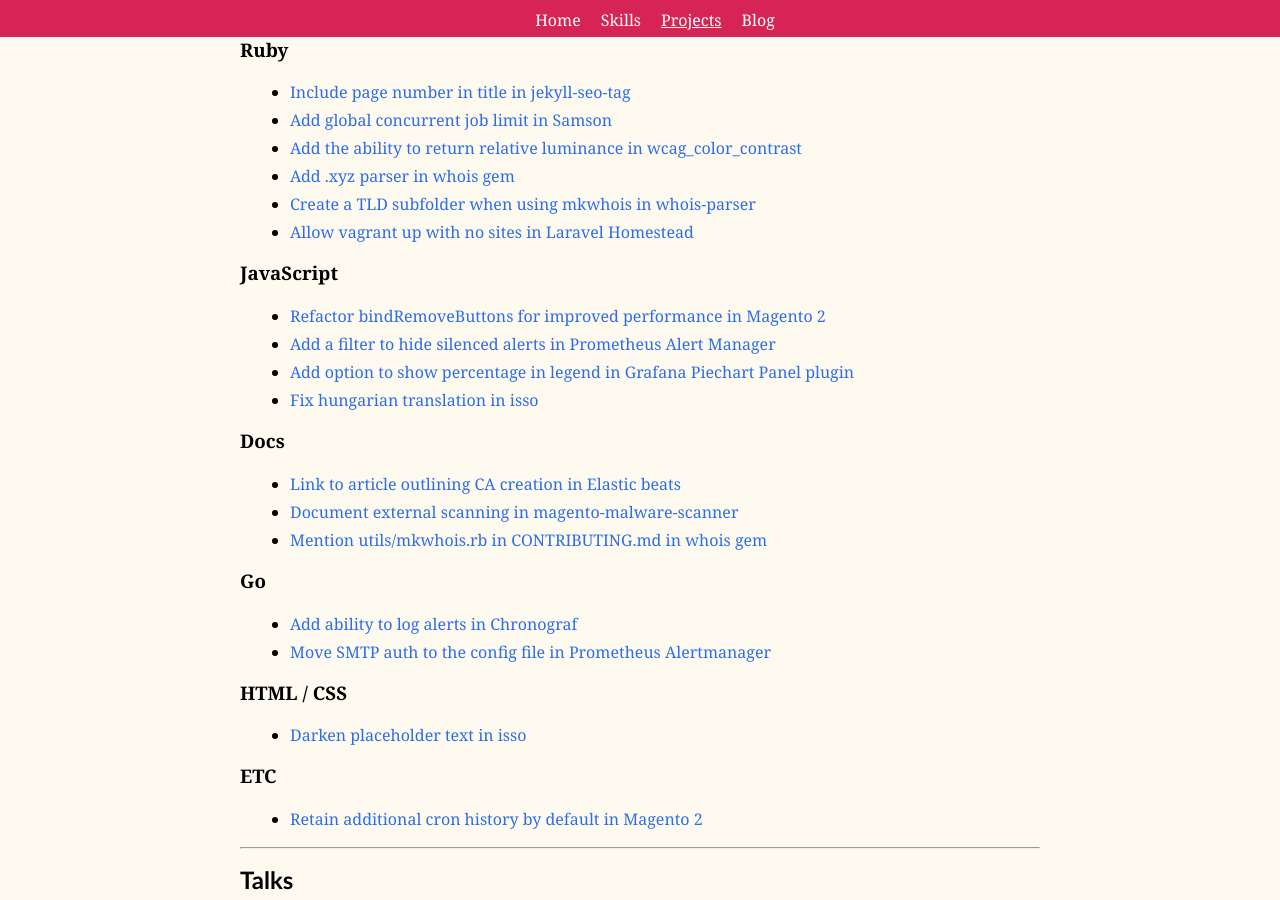
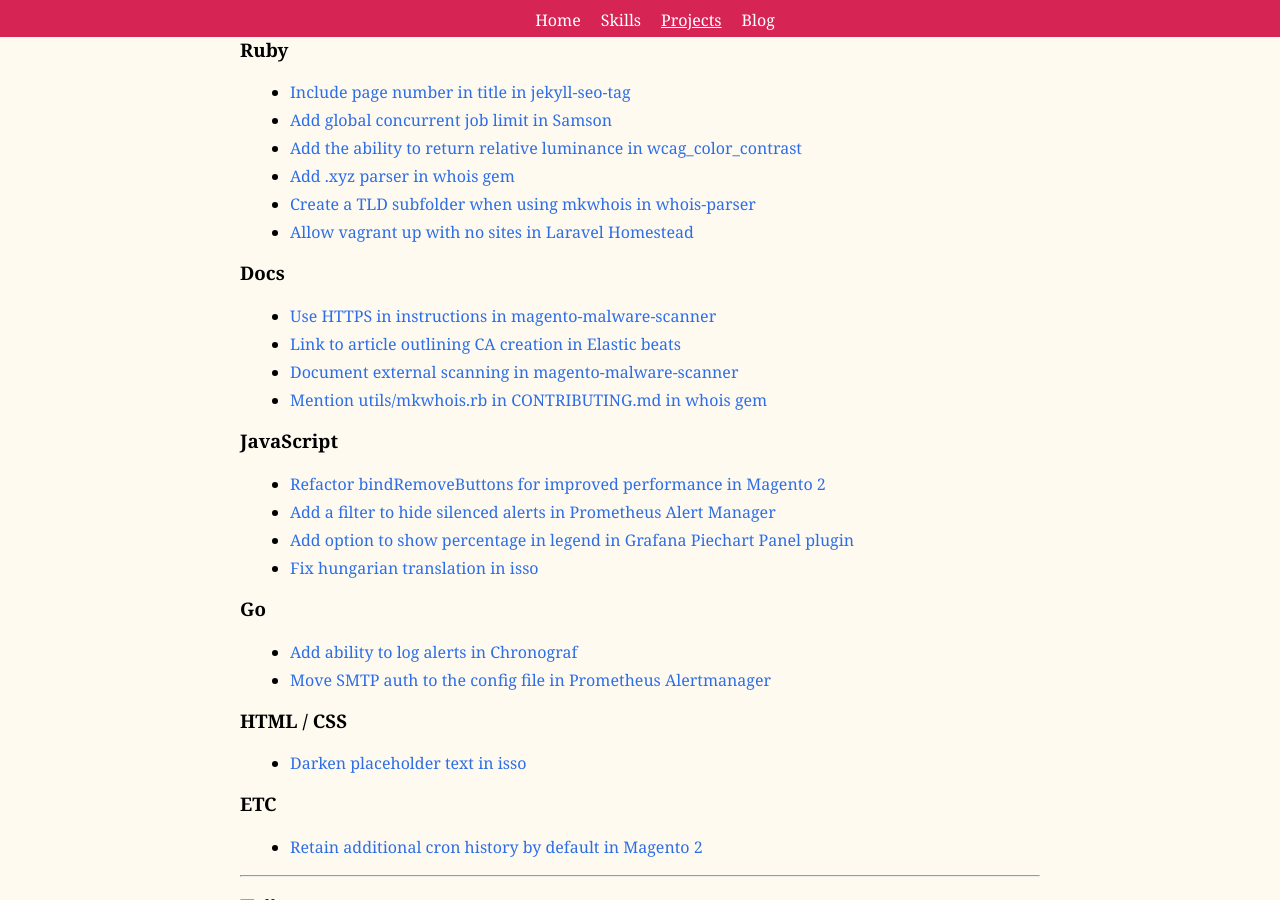
Before and after one commit to mpchadwick/mpchadwick.github.io, a Jekyll site: the page built from projects.md, in a window 1280 px wide and 900 px high, scrolled down 3679 px. Built offline with Jekyll 4.4.1, drawn with Linux system fonts in a browser that asks for light colours.

Commit message:
Add magento-malware-scanner HTTPS doc contribution

```diff
--- a/_data/open_source_contributions.yml
+++ b/_data/open_source_contributions.yml
@@ -123,6 +123,11 @@
   link: https://github.com/prometheus/alertmanager/pull/308
   type: Go
 
+- project: magento-malware-scanner
+  title: Use HTTPS in instructions
+  link: https://github.com/gwillem/magento-malware-scanner/pull/206
+  type: Docs
+
 - project: Elastic beats
   title: Link to article outlining CA creation
   link: https://github.com/elastic/beats/pull/2401
```
